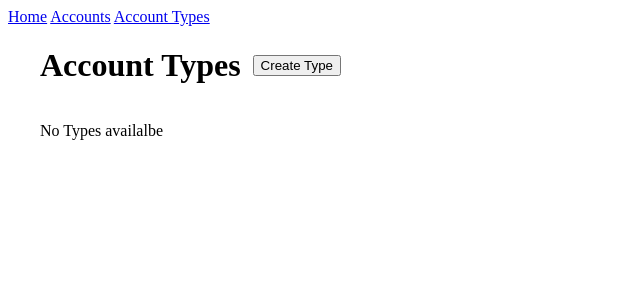
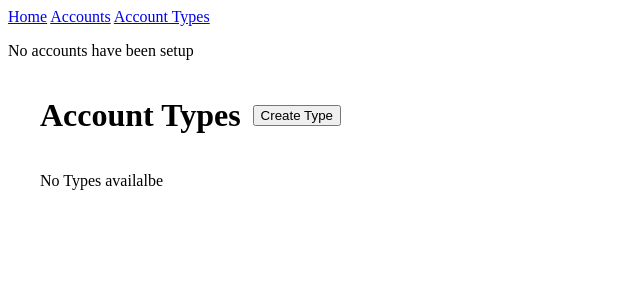
Before and after one commit to JD2410/Finances, a Django app: page /settings/type in a window 1280 px wide. Shown: the top 300 px of the page, without its empty margins (0-640 px from the left). Run offline with Django 5.2, Linux system fonts and the light colour scheme.

Commit message:
template tag added

```diff
--- a/finances/finances/settings.py
+++ b/finances/finances/settings.py
@@ -40,6 +40,7 @@ INSTALLED_APPS = [
     'dashboard',
     'accSavings',
     'accountType',
+    'tags',
 ]
 
 MIDDLEWARE = [
--- /dev/null
+++ b/finances/tags/templatetags/nav_accounts.py
@@ -0,0 +1,9 @@
+from django import template
+from accSavings.models import Accounts
+
+register = template.Library()
+
+@register.inclusion_tag('_partials/accounts.html')
+def render_accounts():
+    records = Accounts.objects.all()
+    return {'records': records}
--- /dev/null
+++ b/finances/templates/_partials/accounts.html
@@ -0,0 +1,9 @@
+{% if records %}
+<ul>
+    {% for record in records %}
+        <li>{{ record.name }}</li>
+    {% endfor %}
+</ul>
+{% else %}
+<p>No accounts have been setup</p>
+{% endif %}
--- a/finances/templates/_partials/header.html
+++ b/finances/templates/_partials/header.html
@@ -1,3 +1,7 @@
+{% load nav_accounts %}
+
 <a href="{% url 'home' %}">Home</a>
 <a href="{% url 'savings' %}">Accounts</a>
 <a href="{% url 'accountType' %}">Account Types</a>
+
+{% render_accounts %}
--- a/finances/templates/dashboard.html
+++ b/finances/templates/dashboard.html
@@ -13,7 +13,6 @@
     <script src="{% static 'home/scripts.js' %}?{% now "U" %}"></script>
 </head>
 <body class="home">
-    {% include "_partials/errors.html" %}
     {% include "_partials/header.html" %}
     <div class="container">
         <div>
@@ -62,5 +61,7 @@
             </div>
         </div>
     </div>
+    {% include "_partials/errors.html" %}
+
 </body>
 </html>
```
Also changed, not shown: finances/tags/templatetags/__init__.py (added).
